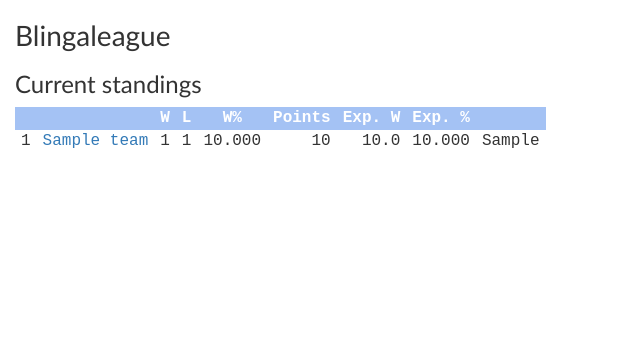
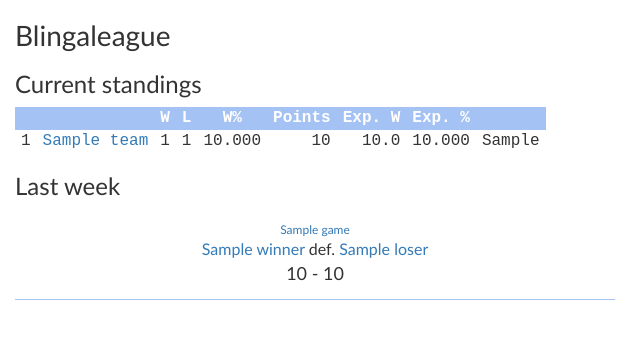
Before and after one commit to edwardwgross/blingaleague, a Django app: template blingaleague/templates/blingaleague/home.html in a window 1280 px wide. Shown: the part 50-389 px from the top of the page, without its empty margins (0-640 px from the left). Run offline with Django 3.2, Linux system fonts and the light colour scheme; the template is opened without the code that fills it: most values are stand-ins (such as "Sample title", 1, 10 or a date in 2020); some libraries are stand-ins or nearby versions.

Commit message:
Add games to homepage

```diff
--- a/blingaleague/templates/blingaleague/home.html
+++ b/blingaleague/templates/blingaleague/home.html
@@ -6,4 +6,11 @@
 <h2>Current standings</h2>
 {% include "blingaleague/standings_table.html" %}
 
+<div id="games">
+  <h2>Last week</h2>
+  {% for game in week.games %}
+    {% include "blingaleague/single_game.html" %}
+  {% endfor %}
+</div>
+
 {% endblock content %}
--- /dev/null
+++ b/blingaleague/templates/blingaleague/single_game.html
@@ -0,0 +1,11 @@
+<div class="game">
+  <div class="week">
+    <a href="{{ game.week_object.href }}">{{ game.title }}</a>
+  </div>
+  <div class="teams">
+    <a href="{{ game.winner.href }}">{{ game.winner }}</a>
+    def.
+    <a href="{{ game.loser.href }}">{{ game.loser }}</a>
+  </div>
+  <div class="score">{{ game.winner_score }} - {{ game.loser_score }}</div>
+</div>
--- a/blingaleague/templates/blingaleague/team_details.html
+++ b/blingaleague/templates/blingaleague/team_details.html
@@ -11,7 +11,7 @@
   <div>
     <h2>Seasons</h2>
     <ul>
-      {% for team_season in team.seasons %}
+      {% for team_season in team.seasons reversed %}
         <li>
           <a href="{{ team_season.standings.href }}">{{ team_season.standings.year }}</a>:
           <a href="{{ team_season.href }}">{{ team_season.record }}</a>,
--- a/blingaleague/views.py
+++ b/blingaleague/views.py
@@ -12,7 +12,10 @@ class HomeView(TemplateView):
     def get(self, request):
         standings = Standings()
 
-        context = {'standings': standings}
+        year, week = Game.objects.all().order_by('-year', '-week').values_list('year', 'week')[0]
+        week = Week(year, week)
+
+        context = {'standings': standings, 'week': week}
 
         return self.render_to_response(context)
 
```
Also changed, not shown: blingaleague/templates/blingaleague/games.html (+1 -11 lines).
